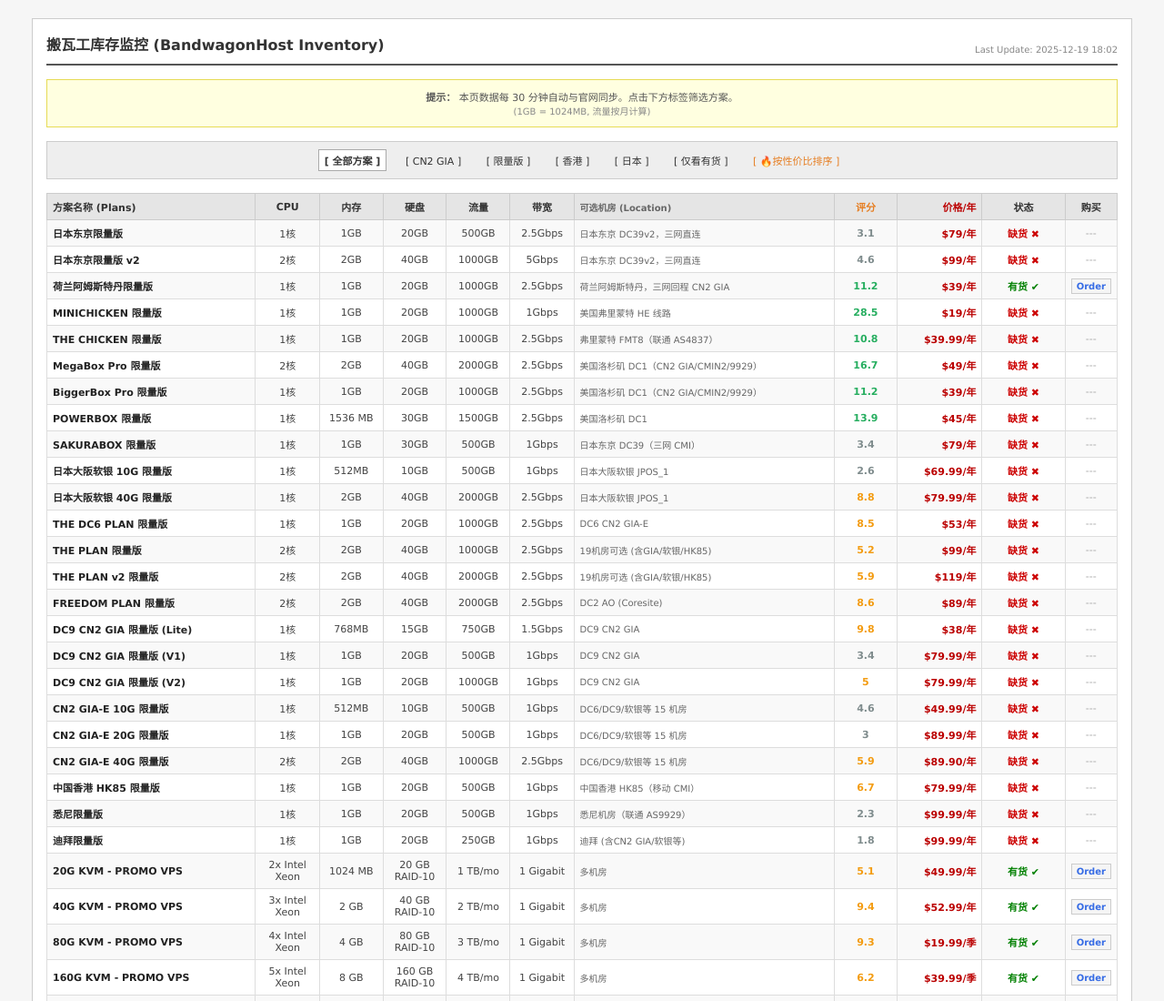
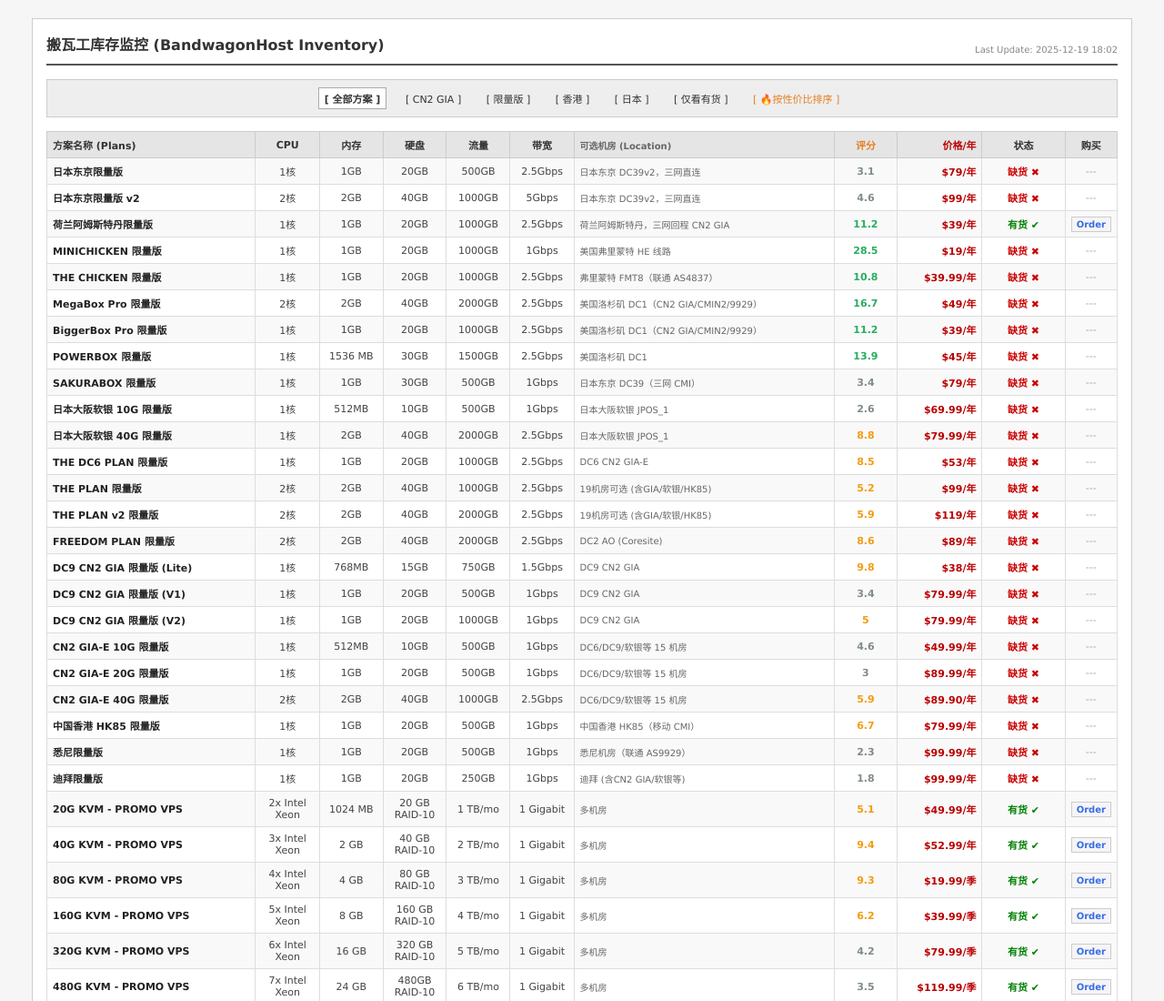
Before and after one commit to brewwarren/bandwagon, a plain HTML site: page index.html in a window 1280 px wide. Shown: the top 1100 px of the page at 91% size. Drawn offline with Linux system fonts and the light colour scheme.

Commit message:
Remove infobox hint

```diff
--- a/index.html
+++ b/index.html
@@ -241,11 +241,6 @@
       <div class="update-time">Last Update: <span id="last-updated">...</span></div>
     </header>
 
-    <div class="infobox">
-      <strong>提示：</strong> 本页数据每 30 分钟自动与官网同步。点击下方标签筛选方案。
-      <br>
-      <span style="font-size:10px; color:#888;">(1GB = 1024MB, 流量按月计算)</span>
-    </div>
 
     <div class="filter-bar" id="filters">
       <span class="filter-btn active" onclick="filterData('all', this)">[ 全部方案 ]</span>
```
